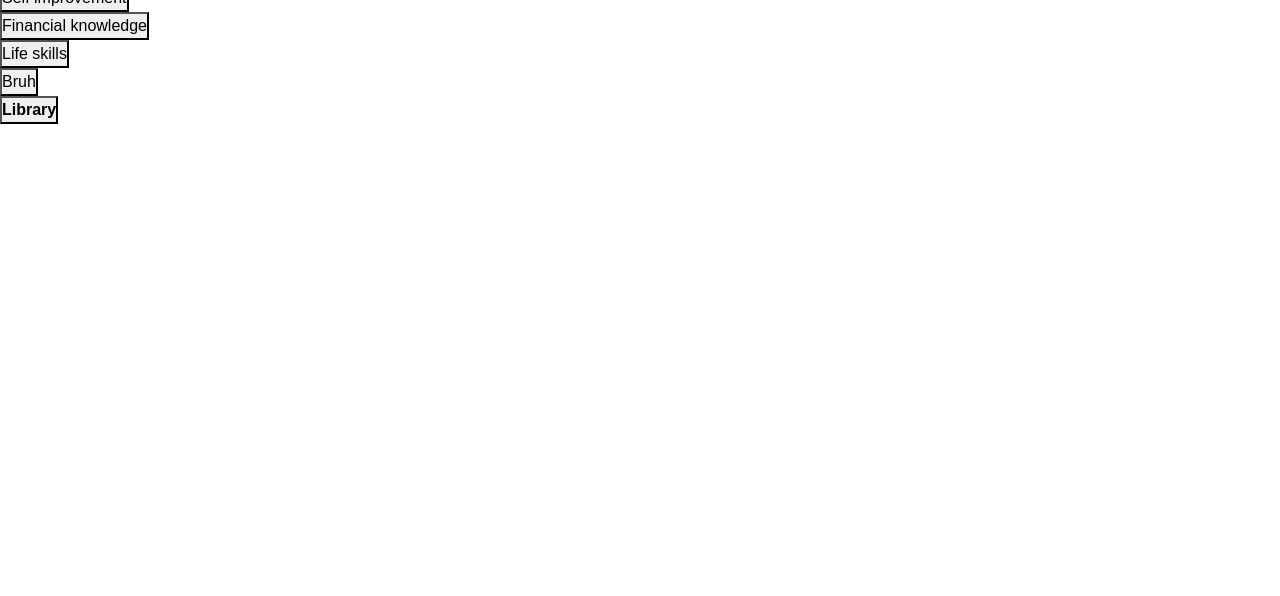
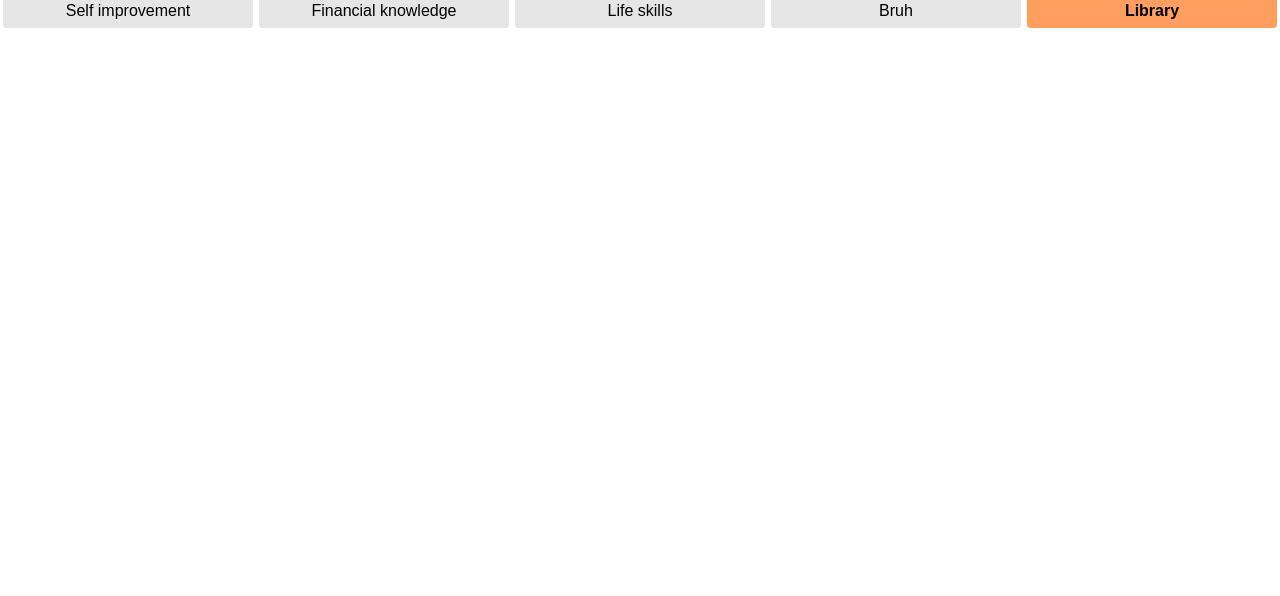
Before and after one commit to improvetube/home, a plain HTML site: page watch.html in a window 1280 px wide. Shown: the part 204-800 px from the top of the page. Drawn offline with nearby package versions, Linux system fonts and the light colour scheme.

Commit message:
Update watch2.css

```diff
--- a/watch2.css
+++ b/watch2.css
@@ -2,7 +2,7 @@
   margin: 0;
   padding: 0;
   box-sizing: border-box;
-  font-family: "Poppins", sans-serif;
+  font-family: "Montserrat", sans-serif;
 }
 body {
   background: #f0faff;
@@ -154,3 +154,49 @@ a{
     box-shadow: 0 2px 10px rgba(0, 0, 0, 0.1);
   }
 }
+
+box h1{
+    align-items: center;
+    display: flex;
+    justify-content: center;
+}
+
+.form-group{
+    margin: 5px 10px;
+
+}
+
+.categories{
+    display: flex;
+    width:100%;
+    justify-content: space-around;
+}
+/* .cat{ */
+    /* display: flex; */
+    /* justify-content: space-around; */
+/* } */
+.cat button{
+    width: 250px;
+    padding: 5px;
+    border: none;
+    border-radius: 4px;
+    background-color: rgb(230, 230, 230);
+    transition: all 0.2s ease 0s;
+}
+.cat button:hover{
+    background-color: rgb(220, 220, 220);
+}
+
+.library button{
+    width: 250px;
+    padding: 5px;
+    border: none;
+    border-radius: 4px;
+    background-color: #ff9e5e;
+    transition: all 0.2s ease 0s;
+}
+.library button:hover{
+    color: #ff9e5e;
+    background-color: #000;
+    filter: drop-shadow(0 0 15px #ff9e5e);
+}
```
